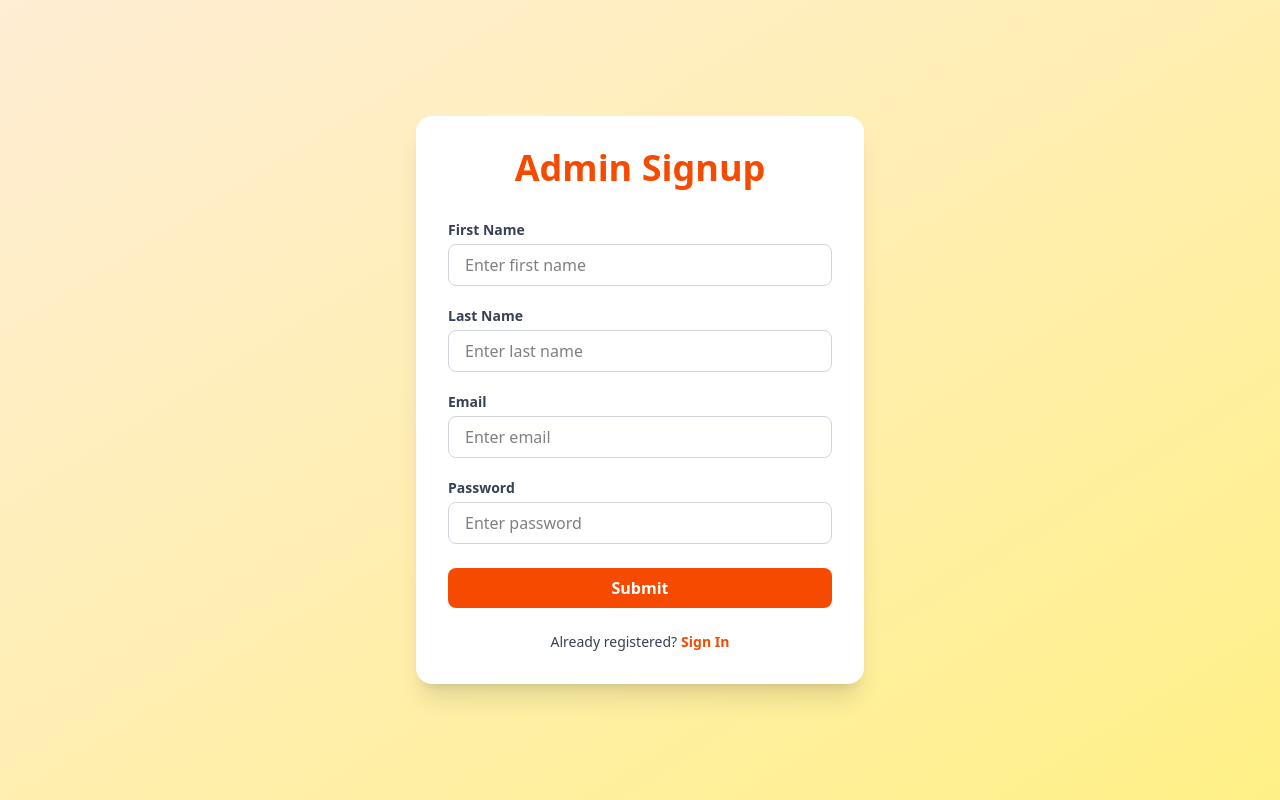
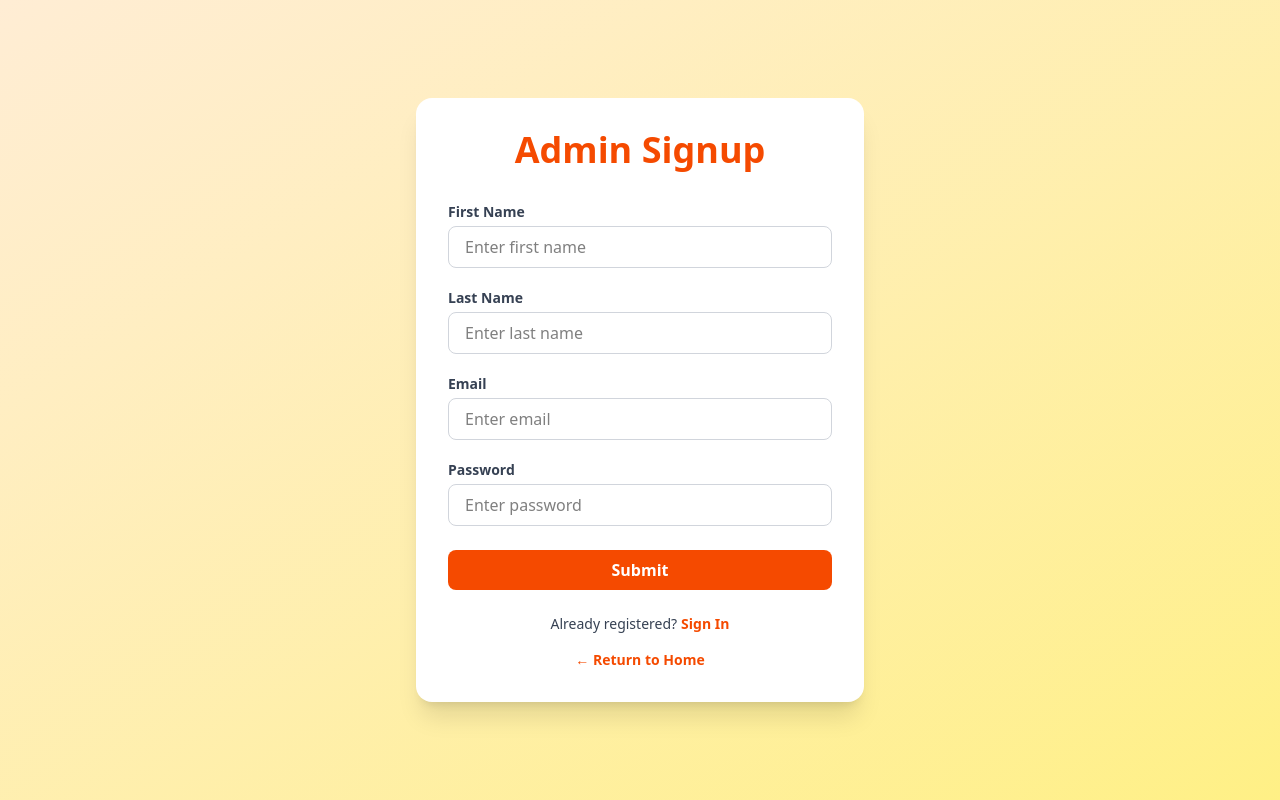
Before and after one commit to SureshTimma/course-selling-application, a React (Vite) app in the folder client/: page /admin/signup in a window 1280 px wide. Built offline with nearby package versions, Linux system fonts and the light colour scheme.

Commit message:
return to home text added

```diff
--- a/client/src/Pages/Admin/AdminSignin.jsx
+++ b/client/src/Pages/Admin/AdminSignin.jsx
@@ -85,6 +85,15 @@ const AdminSignin = () => {
             Sign Up
           </span>
         </p>
+
+        <p className="mt-4 text-center text-sm text-gray-700">
+      <span
+        onClick={() => navigate("/")}
+        className="text-orange-600 font-semibold hover:underline cursor-pointer"
+      >
+        ← Return to Home
+      </span>
+    </p>
       </form>
     </div>
   );
--- a/client/src/Pages/Admin/AdminSignup.jsx
+++ b/client/src/Pages/Admin/AdminSignup.jsx
@@ -103,18 +103,35 @@ const AdminSignup = () => {
       />
     </div>
 
-        <button type="submit" className="w-full bg-orange-600 text-white font-bold py-2 rounded-lg hover:bg-orange-700 transition-all duration-300">
+    <button
+      type="submit"
+      className="w-full bg-orange-600 text-white font-bold py-2 rounded-lg hover:bg-orange-700 transition-all duration-300"
+    >
       Submit
     </button>
 
     <p className="mt-6 text-center text-sm text-gray-700">
       Already registered?
-          <span onClick={() => navigate("/admin/signin")} className="text-orange-600 font-semibold hover:underline ml-1 cursor-pointer">
+      <span
+        onClick={() => navigate("/admin/signin")}
+        className="text-orange-600 font-semibold hover:underline ml-1 cursor-pointer"
+      >
         Sign In
+      </span>
+    </p>
+
+
+    <p className="mt-4 text-center text-sm text-gray-700">
+      <span
+        onClick={() => navigate("/")}
+        className="text-orange-600 font-semibold hover:underline cursor-pointer"
+      >
+        ← Return to Home
       </span>
     </p>
   </form>
 </div>
+
   );
 };
 
--- a/client/src/Pages/User/UserSignin.jsx
+++ b/client/src/Pages/User/UserSignin.jsx
@@ -83,6 +83,15 @@ const UserSignin = () => {
             Sign Up
           </span>
         </p>
+
+        <p className="mt-4 text-center text-sm text-gray-700">
+      <span
+        onClick={() => navigate("/")}
+        className="text-orange-600 font-semibold hover:underline cursor-pointer"
+      >
+        ← Return to Home
+      </span>
+    </p>
       </form>
     </div>
   );
--- a/client/src/Pages/User/UserSignup.jsx
+++ b/client/src/Pages/User/UserSignup.jsx
@@ -112,6 +112,15 @@ const UserSignup = () => {
             Sign In
           </span>
         </p>
+
+        <p className="mt-4 text-center text-sm text-gray-700">
+      <span
+        onClick={() => navigate("/")}
+        className="text-orange-600 font-semibold hover:underline cursor-pointer"
+      >
+        ← Return to Home
+      </span>
+    </p>
       </form>
     </div>
   );
```
Lines whose indentation alone changed are shown as unchanged.
